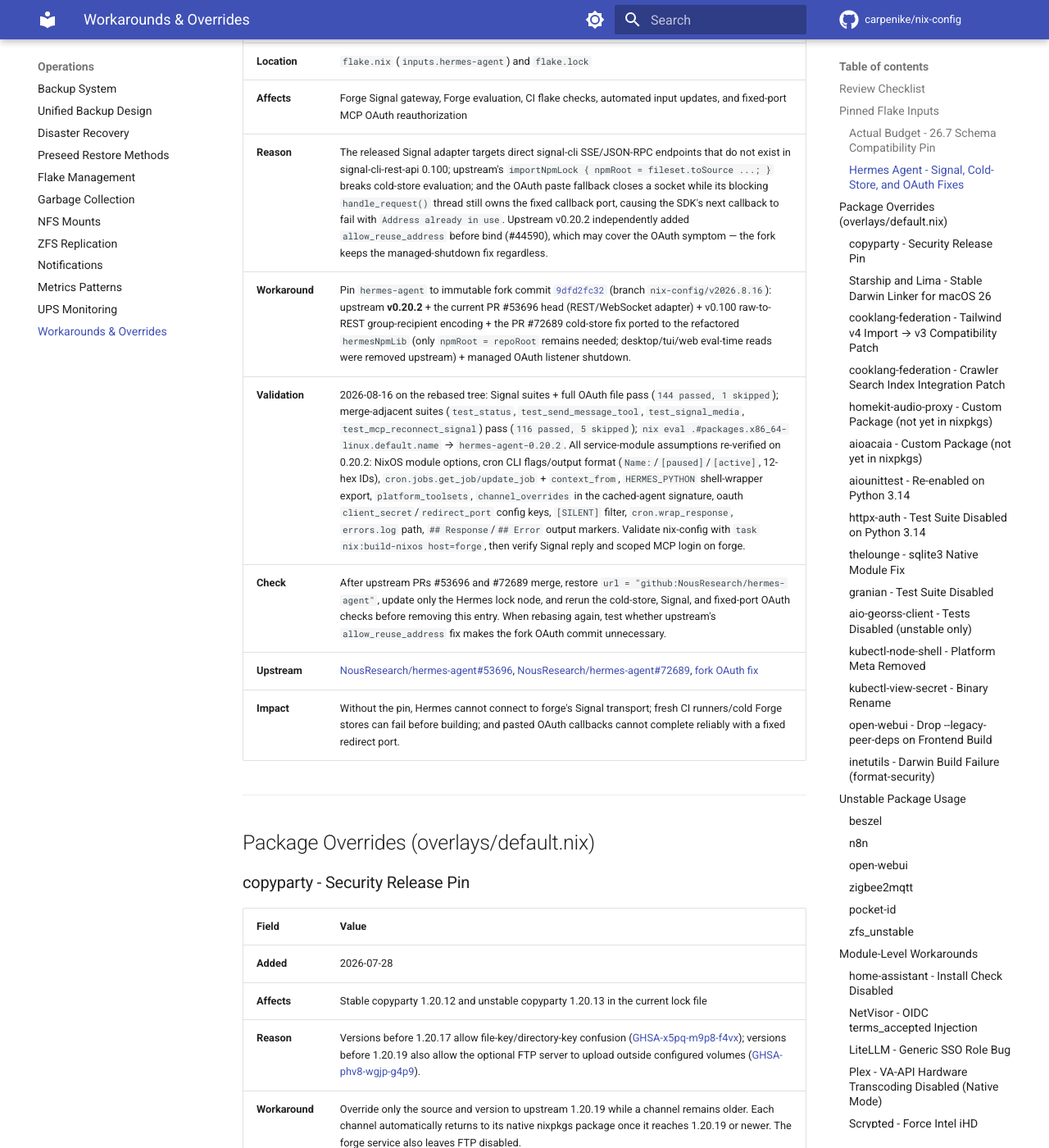
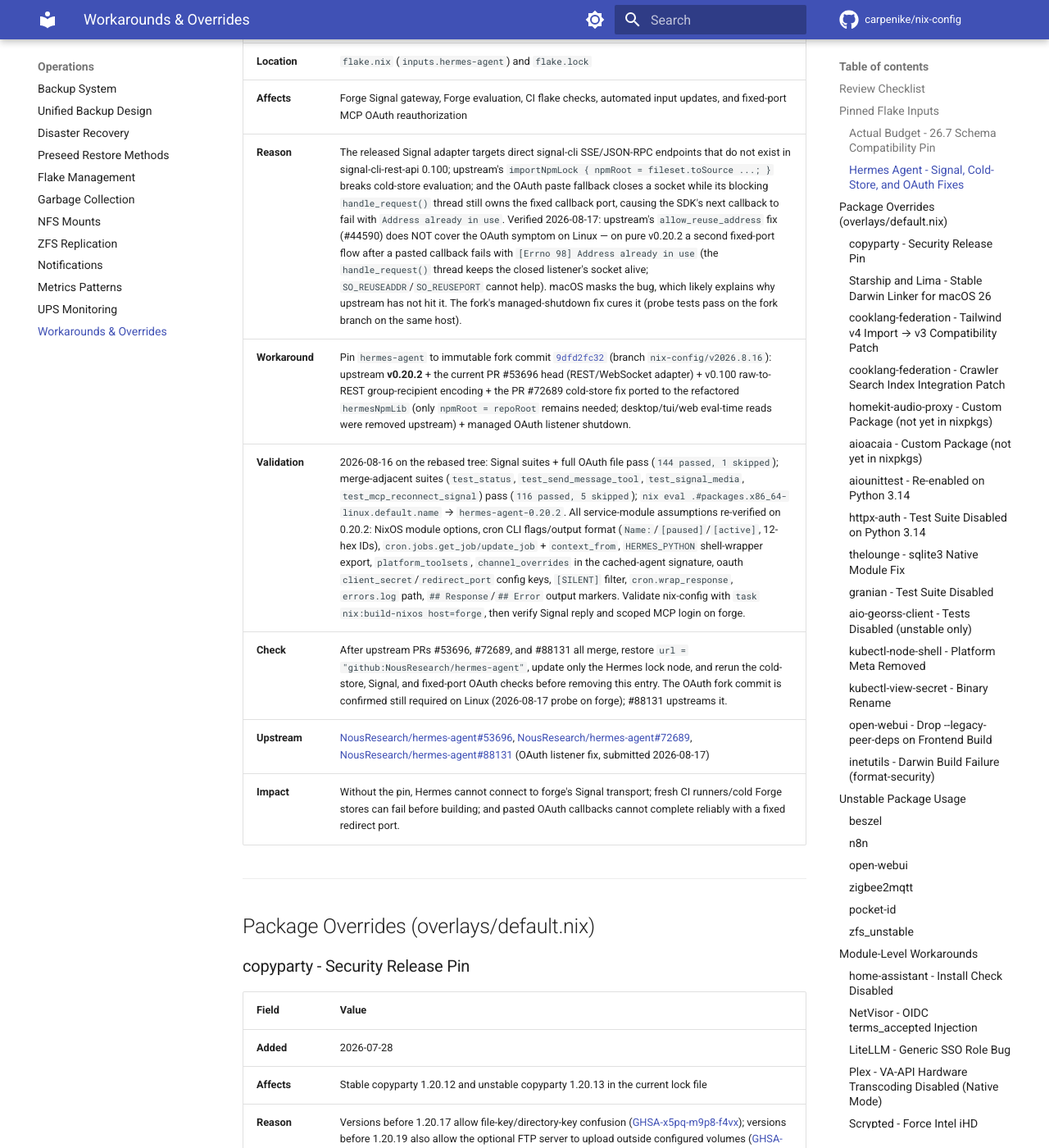
Before and after one commit to carpenike/nix-config, an MkDocs documentation site: the page built from docs/workarounds.md, in a window 1280 px wide and 1400 px high, scrolled down 1608 px. Shown: the whole window at 82% size. Built offline with MkDocs 1.6.1 and Material for MkDocs 9.7.7, drawn with Linux system fonts in a browser that asks for light colours; comment, search, counter and statistics services are not loaded.

Commit message:
docs(workarounds): record OAuth listener verdict and upstream PR
The 2026-08-17 probe on forge proves upstream v0.20.2's
allow_reuse_address fix does not cover the fixed-port OAuth symptom on
Linux: a second flow after a pasted callback still fails with EADDRINUSE
because the handle_request thread keeps the closed listener's socket
alive. macOS masks the bug. The fork's managed-shutdown commit is
confirmed still required and is now submitted upstream as
NousResearch/hermes-agent#88131.

Co-Authored-By: Claude Fable 5 <noreply@anthropic.com>

```diff
--- a/docs/workarounds.md
+++ b/docs/workarounds.md
@@ -42,11 +42,11 @@ When reviewing workarounds:
 | **Added** | 2026-07-27 (rebased onto upstream v0.20.2 on 2026-08-16) |
 | **Location** | `flake.nix` (`inputs.hermes-agent`) and `flake.lock` |
 | **Affects** | Forge Signal gateway, Forge evaluation, CI flake checks, automated input updates, and fixed-port MCP OAuth reauthorization |
-| **Reason** | The released Signal adapter targets direct signal-cli SSE/JSON-RPC endpoints that do not exist in signal-cli-rest-api 0.100; upstream's `importNpmLock { npmRoot = fileset.toSource ...; }` breaks cold-store evaluation; and the OAuth paste fallback closes a socket while its blocking `handle_request()` thread still owns the fixed callback port, causing the SDK's next callback to fail with `Address already in use`. Upstream v0.20.2 independently added `allow_reuse_address` before bind (#44590), which may cover the OAuth symptom — the fork keeps the managed-shutdown fix regardless. |
+| **Reason** | The released Signal adapter targets direct signal-cli SSE/JSON-RPC endpoints that do not exist in signal-cli-rest-api 0.100; upstream's `importNpmLock { npmRoot = fileset.toSource ...; }` breaks cold-store evaluation; and the OAuth paste fallback closes a socket while its blocking `handle_request()` thread still owns the fixed callback port, causing the SDK's next callback to fail with `Address already in use`. Verified 2026-08-17: upstream's `allow_reuse_address` fix (#44590) does NOT cover the OAuth symptom on Linux — on pure v0.20.2 a second fixed-port flow after a pasted callback fails with `[Errno 98] Address already in use` (the `handle_request()` thread keeps the closed listener's socket alive; `SO_REUSEADDR`/`SO_REUSEPORT` cannot help). macOS masks the bug, which likely explains why upstream has not hit it. The fork's managed-shutdown fix cures it (probe tests pass on the fork branch on the same host). |
 | **Workaround** | Pin `hermes-agent` to immutable fork commit [`9dfd2fc32`](https://github.com/carpenike/hermes-agent/commit/9dfd2fc325f60d24d349ad47a5cf571899cede3c) (branch `nix-config/v2026.8.16`): upstream **v0.20.2** + the current PR #53696 head (REST/WebSocket adapter) + v0.100 raw-to-REST group-recipient encoding + the PR #72689 cold-store fix ported to the refactored `hermesNpmLib` (only `npmRoot = repoRoot` remains needed; desktop/tui/web eval-time reads were removed upstream) + managed OAuth listener shutdown. |
 | **Validation** | 2026-08-16 on the rebased tree: Signal suites + full OAuth file pass (`144 passed, 1 skipped`); merge-adjacent suites (`test_status`, `test_send_message_tool`, `test_signal_media`, `test_mcp_reconnect_signal`) pass (`116 passed, 5 skipped`); `nix eval .#packages.x86_64-linux.default.name` → `hermes-agent-0.20.2`. All service-module assumptions re-verified on 0.20.2: NixOS module options, cron CLI flags/output format (`Name:`/`[paused]`/`[active]`, 12-hex IDs), `cron.jobs.get_job/update_job` + `context_from`, `HERMES_PYTHON` shell-wrapper export, `platform_toolsets`, `channel_overrides` in the cached-agent signature, oauth `client_secret`/`redirect_port` config keys, `[SILENT]` filter, `cron.wrap_response`, `errors.log` path, `## Response`/`## Error` output markers. Validate nix-config with `task nix:build-nixos host=forge`, then verify Signal reply and scoped MCP login on forge. |
-| **Check** | After upstream PRs #53696 and #72689 merge, restore `url = "github:NousResearch/hermes-agent"`, update only the Hermes lock node, and rerun the cold-store, Signal, and fixed-port OAuth checks before removing this entry. When rebasing again, test whether upstream's `allow_reuse_address` fix makes the fork OAuth commit unnecessary. |
-| **Upstream** | [NousResearch/hermes-agent#53696](https://github.com/NousResearch/hermes-agent/pull/53696), [NousResearch/hermes-agent#72689](https://github.com/NousResearch/hermes-agent/pull/72689), [fork OAuth fix](https://github.com/carpenike/hermes-agent/commit/7d9119b66d831235260caa24cf0abf27887b8c32) |
+| **Check** | After upstream PRs #53696, #72689, and #88131 all merge, restore `url = "github:NousResearch/hermes-agent"`, update only the Hermes lock node, and rerun the cold-store, Signal, and fixed-port OAuth checks before removing this entry. The OAuth fork commit is confirmed still required on Linux (2026-08-17 probe on forge); #88131 upstreams it. |
+| **Upstream** | [NousResearch/hermes-agent#53696](https://github.com/NousResearch/hermes-agent/pull/53696), [NousResearch/hermes-agent#72689](https://github.com/NousResearch/hermes-agent/pull/72689), [NousResearch/hermes-agent#88131](https://github.com/NousResearch/hermes-agent/pull/88131) (OAuth listener fix, submitted 2026-08-17) |
 | **Impact** | Without the pin, Hermes cannot connect to forge's Signal transport; fresh CI runners/cold Forge stores can fail before building; and pasted OAuth callbacks cannot complete reliably with a fixed redirect port. |
 
 ---
```
